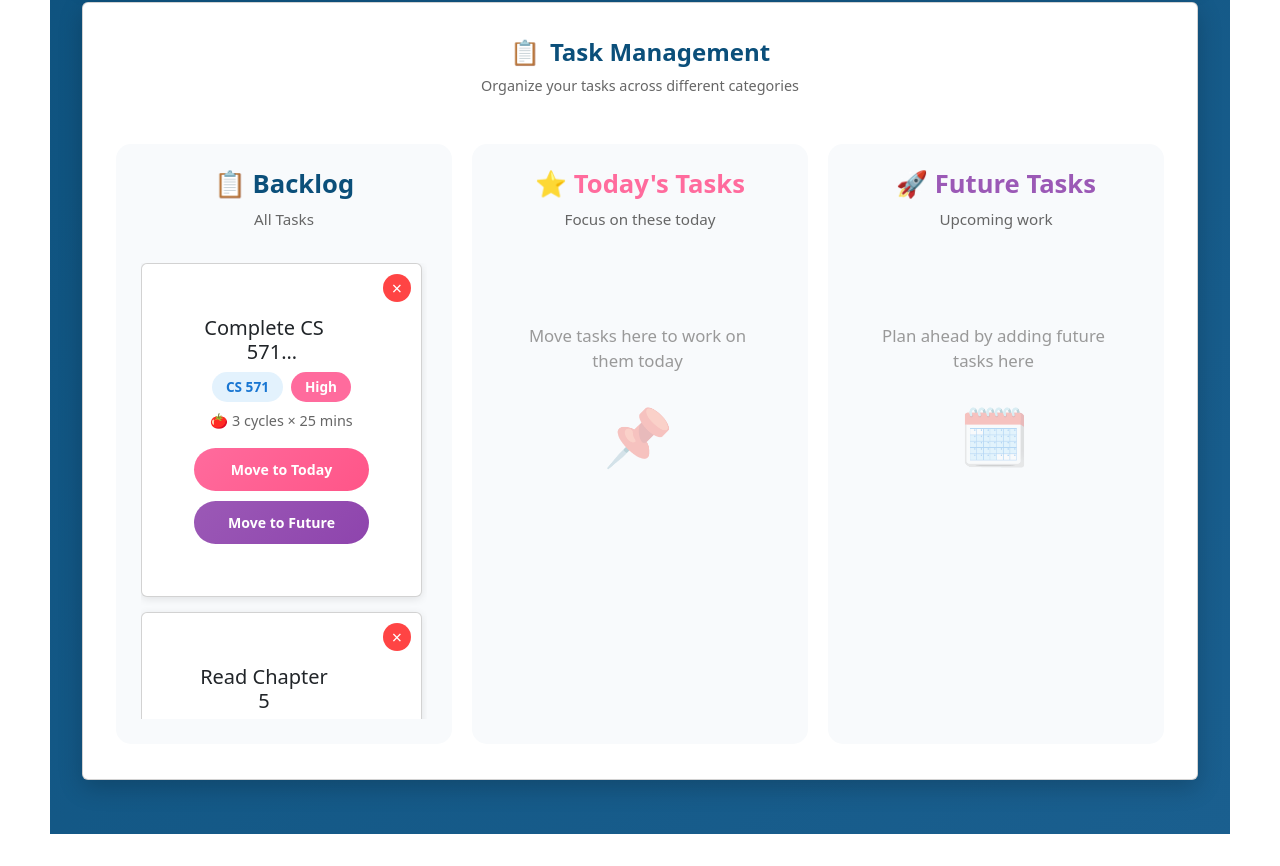
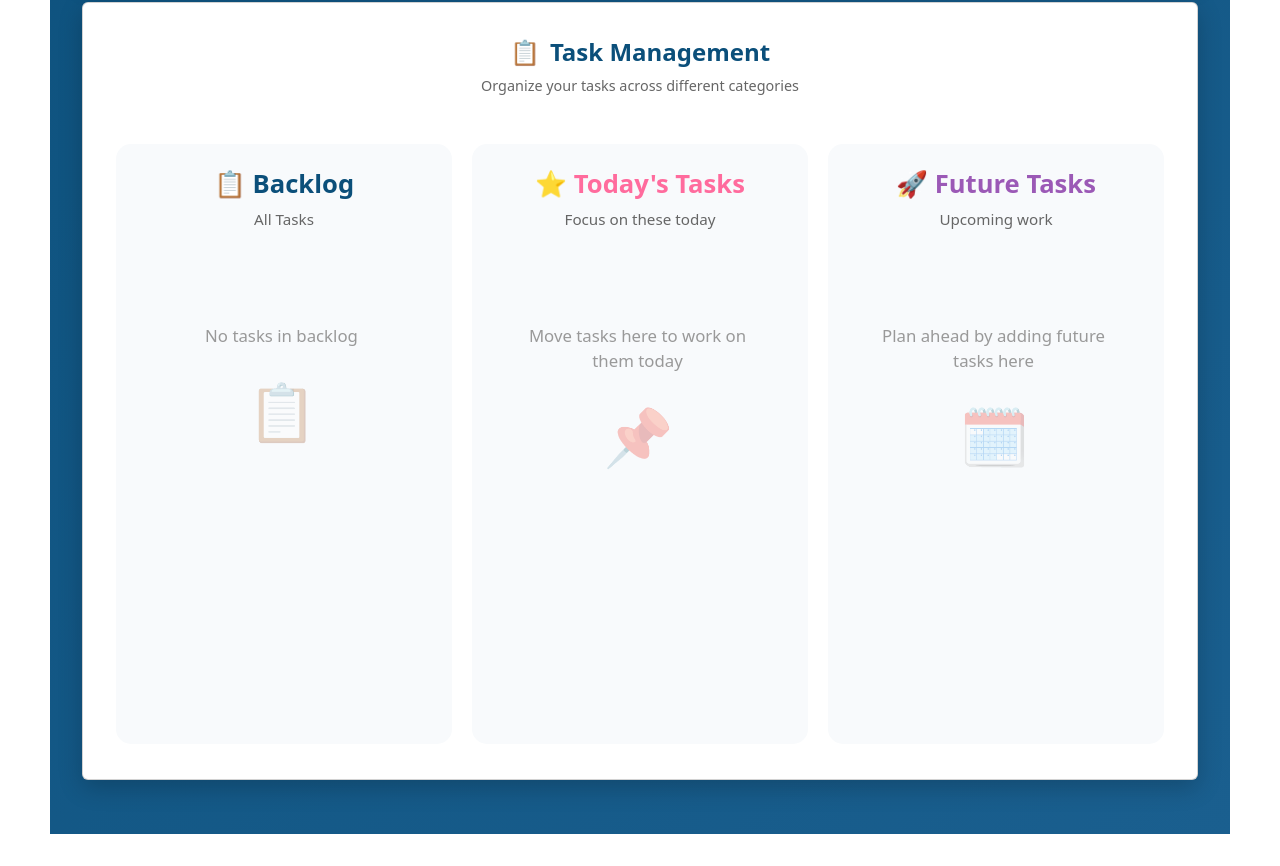
Before and after one commit to CS571-F25/PTM, a React (Vite) app: page /#/ in a window 1280 px wide. Shown: the part 733-1599 px from the top of the page. Built offline with nearby package versions, Linux system fonts and the light colour scheme.

Commit message:
forgot to remove place holders

```diff
--- a/src/components/Home.jsx
+++ b/src/components/Home.jsx
@@ -7,10 +7,7 @@ export default function Home() {
     //load tasks from localStorage or use defaults
     const [backlogTasks, setBacklogTasks] = useState(() => {
         const saved = localStorage.getItem('backlogTasks');
-        return saved ? JSON.parse(saved) : [
-            { id: 1, title: 'Complete CS 571 Homework', class: 'CS 571', priority: 'High', pomodoroCount: 3 },
-            { id: 2, title: 'Read Chapter 5', class: 'History', priority: 'Medium', pomodoroCount: 2 }
-        ];
+        return saved ? JSON.parse(saved) : [];
     });
 
     const [todayTasks, setTodayTasks] = useState(() => {
```
Also changed, not shown: 2 other files (tests, documents, lock files or other folders).
